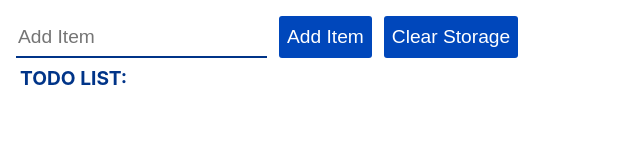
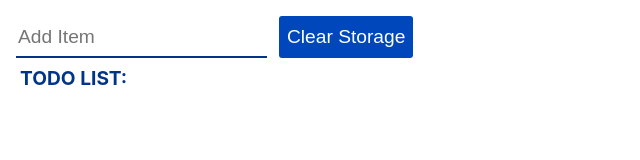
Before and after one commit to IgnaciodeNuevo/js-path, a website: page exercises/todolist/index.html in a window 1280 px wide. Shown: the whole page, without its empty margins (0-640 px from the left). Drawn offline with Linux system fonts and the light colour scheme.

Commit message:
Removed unnnecesary button and formated code

```diff
--- a/exercises/todolist/index.html
+++ b/exercises/todolist/index.html
@@ -13,7 +13,6 @@
 <body>
   <form>
     <input id='target' type='text' placeholder='Add Item'>
-    <button type="submit">Add Item</button>
     <button type="button" id="js-clear-storage">Clear Storage</button>
     <fieldset>
       <legend>Todo List:</legend>
--- a/exercises/todolist/main.js
+++ b/exercises/todolist/main.js
@@ -24,7 +24,6 @@ function clearInput() {
 }
 
 function updateTodo(item) {
-
   api.updateTodo(item).then(todos => {
     drawTodos(todos);
     clearInput();
@@ -51,7 +50,6 @@ function clearStorage() {
 }
 
 form.addEventListener('submit', function(e) {
-  console.log('Yep?')
   e.preventDefault();
   const value = document.getElementById('target').value;
   if (value === '') {
```
Lines whose indentation alone changed are shown as unchanged.
